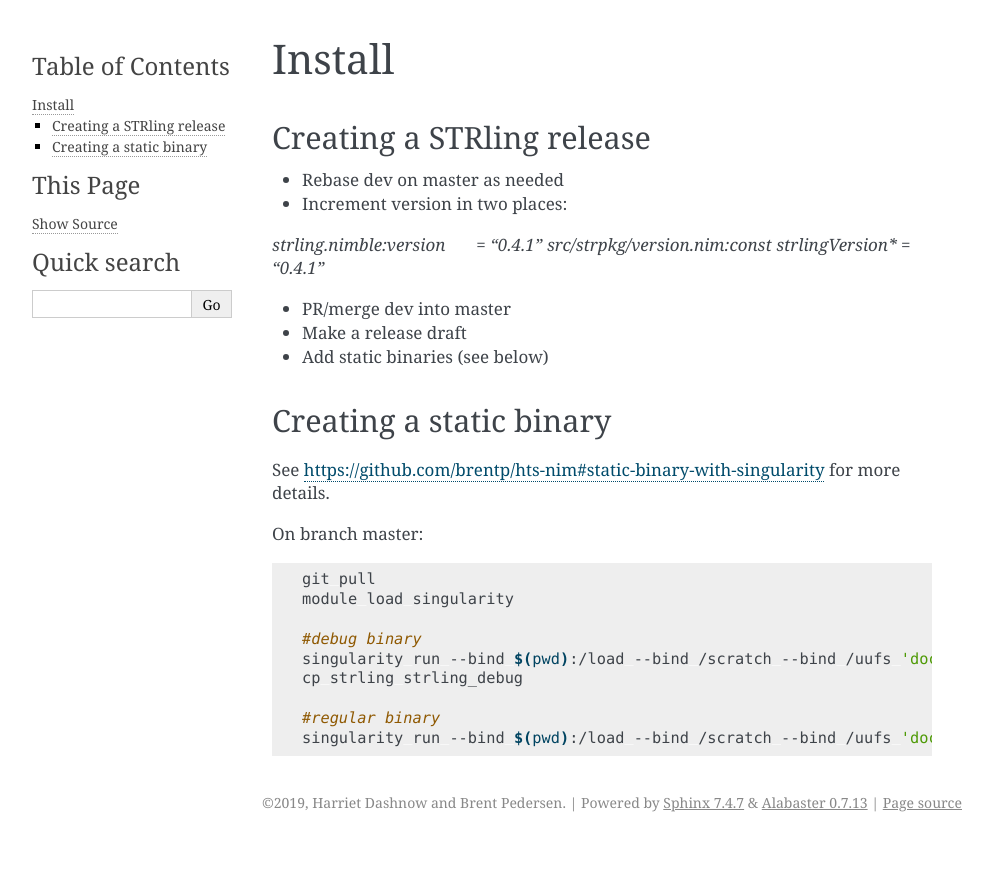
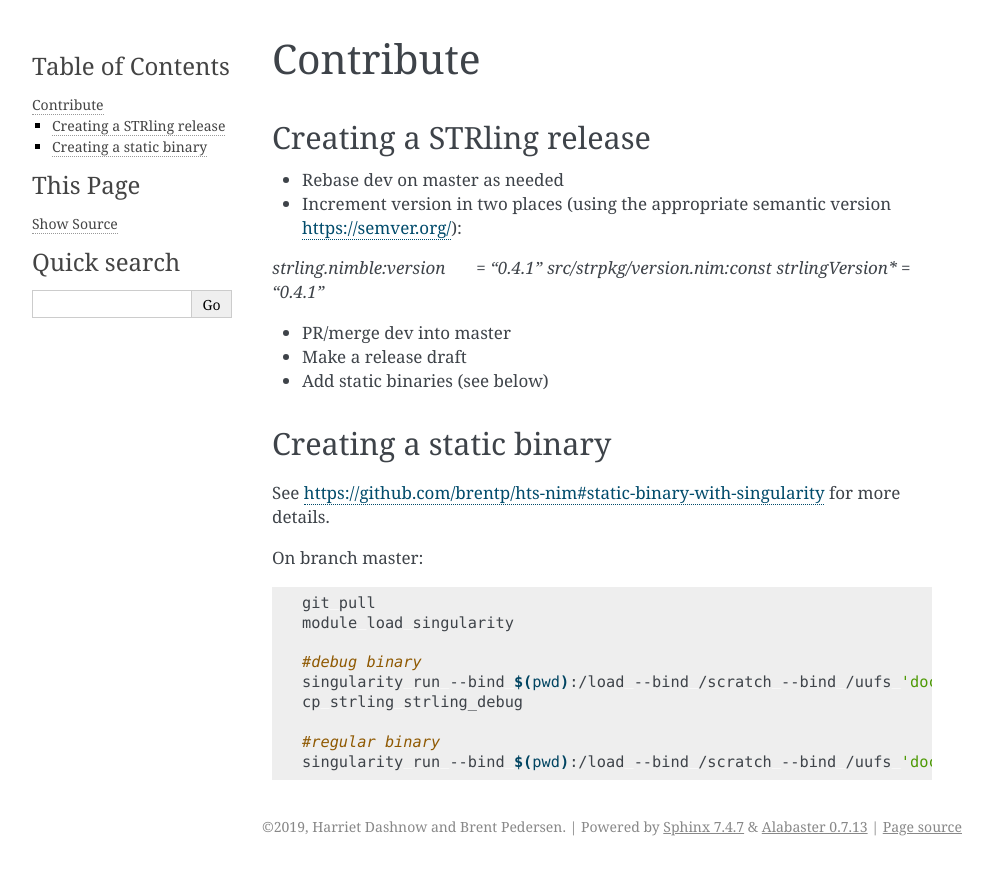
Before and after one commit to quinlan-lab/STRling, a Sphinx documentation site: the page built from docs/source/contribute.rst, in a window 1280 px wide. Shown: the top 875 px of the page, without its empty margins (148-1140 px from the left). Built offline with Sphinx 7.4.7, drawn with Linux system fonts in a browser that asks for light colours.

Commit message:
minor fix to Contribute doc

```diff
--- a/docs/source/contribute.rst
+++ b/docs/source/contribute.rst
@@ -1,4 +1,4 @@
-Install
+Contribute
 ===================================
 
 .. toctree::
@@ -10,7 +10,7 @@ Creating a STRling release
 --------------------------
 
 - Rebase dev on master as needed
-- Increment version in two places:
+- Increment version in two places (using the appropriate semantic version https://semver.org/):
 
 `strling.nimble:version       = "0.4.1"`
 `src/strpkg/version.nim:const strlingVersion* = "0.4.1"`
```
